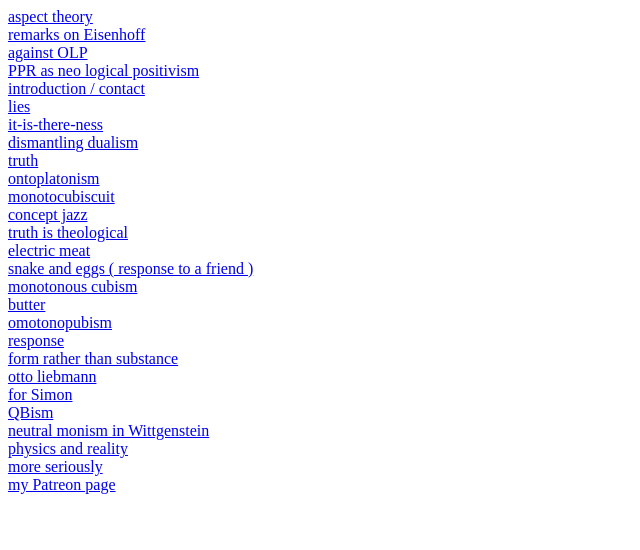
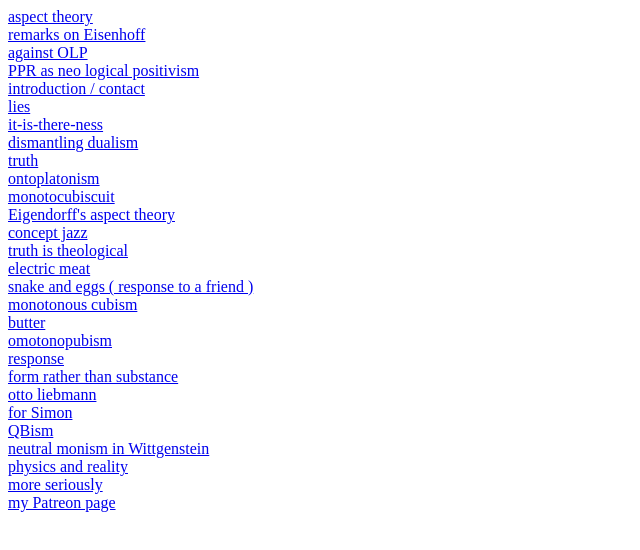
Before and after one commit to ontocubism/text, a plain HTML site: page index.html in a window 1280 px wide. Shown: the whole page, without its empty margins (0-640 px from the left). Drawn offline with Linux system fonts and the light colour scheme.

Commit message:
Update index.html

```diff
--- a/index.html
+++ b/index.html
@@ -11,6 +11,7 @@
     <a href="truth.pdf"> truth </a><br>
     <a href="cuboplatonism.pdf"> ontoplatonism </a><br>
     <a href="biscuit.pdf"> monotocubiscuit </a><br>
+    <a href="eigendorff.pdf"> Eigendorff's aspect theory </a><br>
     <a href="vision1.pdf"> concept jazz </a><br>
     <a href="theo.pdf"> truth is theological </a><br>
     <a href="meat.pdf"> electric meat </a><br>
```
